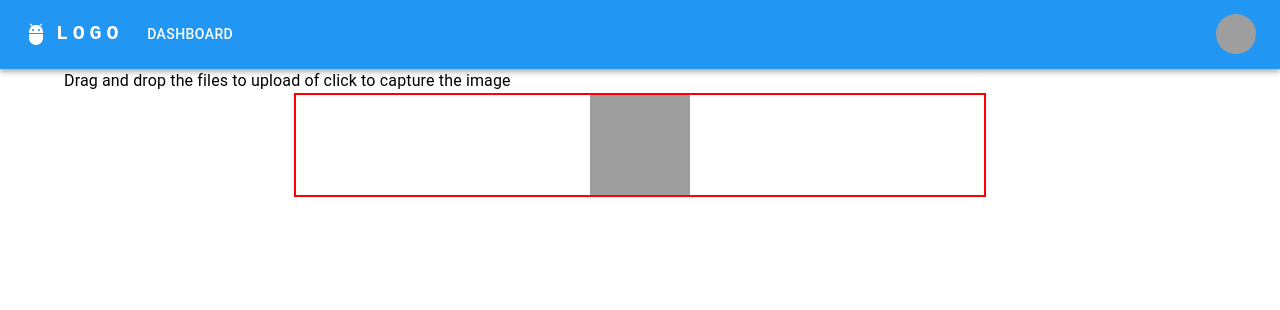
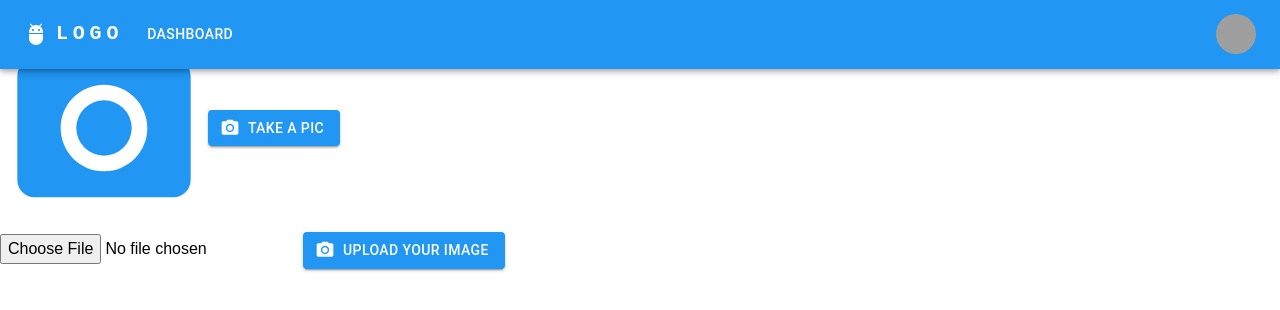
Before and after one commit to coderdevanshpro/Nutrify, a React (Vite) app in the folder client/: page / in a window 1280 px wide. Shown: the top 310 px of the page. Built offline with nearby package versions, Linux system fonts and the light colour scheme; grey boxes are pictures that could not be loaded.

Commit message:
camera feature

```diff
--- a/client/src/App.jsx
+++ b/client/src/App.jsx
@@ -3,7 +3,7 @@ import { BrowserRouter as Router, Routes, Route } from 'react-router-dom'
 import Navbar from './components/shared/navbar.jsx'
 import { useParams } from 'react-router-dom';
 // Laxy load the home page
-const Home = React.lazy(() => import('./pages/home.jsx'));
+const Home = React.lazy(() => import('./pages/Home.jsx'));
 // const Property = React.lazy(() => import('./pages/property.jsx'));
 import Privateroute from './components/auth/privateroute.jsx'
 
--- a/client/src/app/store.js
+++ b/client/src/app/store.js
@@ -1,11 +1,11 @@
 import { configureStore } from '@reduxjs/toolkit'
-// import todoreducers from '../features/Todo/todoslice'
 import flowreducers from '../features/ListingForm/flow'
 import propertyreducers from '../features/ListingForm/property'
-
+import webcamreducers from '../features/Webcam/webcamSlice'
 export const  store = configureStore({
     reducer: {
         flow:flowreducers,
-        property:propertyreducers
+        property:propertyreducers,
+        webcam:webcamreducers
     }
 })
--- /dev/null
+++ b/client/src/components/shared/Camera.jsx
@@ -0,0 +1,68 @@
+import React from 'react'
+import CameraAltIcon from '@mui/icons-material/CameraAlt';
+import Button from '@mui/material/Button';
+import { useSelector, useDispatch } from 'react-redux'
+import { togglewebcam, capture } from '../../features/Webcam/webcamSlice'
+import PhotoCamera from '@mui/icons-material/PhotoCamera';
+import ChooseImage from './ChooseImage';
+import Webcam from 'react-webcam'
+
+
+
+function Camera({ webcam }) {
+    const webcamRef = React.useRef(null);
+    const dispatch = useDispatch();
+    const { iswebcam, imgSrc } = useSelector(state => state.webcam);
+
+    const box1 = <div  className='web flex justify-center  items-center border-2 max-sm:w-full sm:w-4/5 lg:w-4/6 max-lg:h-2/6 lg:h-1/2 rounded-3xl bg-gray-100'>
+        <div className='flex flex-col justify-center items-center w-full'>
+            <CameraAltIcon color='primary' sx={{ fontSize: "13rem" }} />
+            <Button startIcon={<PhotoCamera />} className='w-1/2 mt-10'  variant="contained" onClick={() => { dispatch(togglewebcam()) }}>Take a pic</Button>
+
+
+            {/* Choose image */}
+            <ChooseImage/>
+        </div>
+
+
+    </div>
+
+    const box2 = <Webcam
+        audio={false}
+        mirrored={true}
+        height={620}
+        ref={webcamRef}
+        screenshotFormat="image/jpeg"
+        className='bg-gray-300 rounded-3xl'
+        width={1280}
+        videoConstraints={{ width: 1280, height: 620, }}
+    />
+    if (iswebcam) {
+        return (
+            <div className='flex flex-col justify-center items-center  '>
+                {box2}
+                <Button variant="contained" sx={{ margin: "0 1rem", width: "100%" }} onClick={() => { dispatch(capture(webcamRef.current.getScreenshot())) }}>Capture</Button>
+            </div>
+        )
+    }
+    else if (imgSrc) {
+        return (<div className='flex justify-center gap-5 items-center h-2/3 w-11/12 bg-gray-100 rounded-3xl overflow-hidden'>
+            <div className='w-2/3 h-full'>
+                <img src={imgSrc} alt="" className='h-full w-full object-contain  rounded-3xl  bg-black' />
+            </div>
+            <div className='w-1/3 h-full flex flex-col items-center justify-center gap-10 '>
+                <h3 className='text-xl text-center'>Thanks for uploading your image. Please click on calorie when you are ready or take a differant pic</h3>
+                <div >
+                    <Button variant="contained" sx={{ margin: "0 1rem" }} onClick={() => { dispatch(togglewebcam()) }}>Take Pic</Button>
+                    <Button variant="contained" sx={{ margin: "0 1rem" }}>Calorie</Button>
+                </div>
+
+                    <ChooseImage/>
+            </div>
+        </div>)
+    }
+    return box1;
+
+}
+
+export default Camera
--- /dev/null
+++ b/client/src/components/shared/ChooseImage.jsx
@@ -0,0 +1,41 @@
+import React from 'react'
+import PhotoCamera from '@mui/icons-material/PhotoCamera'
+import { capture } from '../../features/Webcam/webcamSlice';
+import { useDispatch } from 'react-redux';
+import { Button } from '@mui/material';
+
+function ChooseImage() {
+    const dispatch = useDispatch();
+    function handleImage(e) {
+        e.preventDefault();
+        const file = new FileReader();
+        file.onload = () => {
+            dispatch(capture(file.result));
+        };
+        file.readAsDataURL(e.target.files[0]);
+    }
+  return (
+    <div className='w-1/2 min-w-64 border-2 mt-2 relative z-10'>
+    <input
+        accept="image/*"
+        className="hidden"
+        id="icon-button-file"
+        type="file"
+        onChange={handleImage}
+    />
+    <label htmlFor="icon-button-file">
+        <Button
+            variant="contained"
+            color="primary"
+            component="span"
+            startIcon={<PhotoCamera />}
+            className="text-xl w-full"
+        >
+            Upload Your Image
+        </Button>
+    </label>
+</div>
+  )
+}
+
+export default ChooseImage
--- a/client/src/components/shared/navbar.jsx
+++ b/client/src/components/shared/navbar.jsx
@@ -29,7 +29,7 @@ function navbar() {
     };
 
     return (
-        <AppBar position="static">
+        <AppBar position="fixed">
             <Container maxWidth="xl">
                 <Toolbar disableGutters>
                     <AdbIcon sx={{ display: { xs: 'none', md: 'flex' }, mr: 1 }} />
--- /dev/null
+++ b/client/src/features/Webcam/webcamSlice.js
@@ -0,0 +1,25 @@
+import {createSlice} from '@reduxjs/toolkit';
+
+// Webcam slice
+const initialState = {
+    iswebcam: false,
+    imgSrc: null
+};
+
+export const webcamSlice = createSlice({
+    name: 'webcam',
+    initialState,
+    reducers: {
+        togglewebcam: (state) => {
+            state.iswebcam = !state.iswebcam;
+        },
+        capture: (state, action) => {
+            state.iswebcam = false;
+            state.imgSrc = action.payload;
+        }
+    }
+});
+
+export const { togglewebcam, capture } = webcamSlice.actions;
+
+export default webcamSlice.reducer;
--- a/client/src/pages/home.jsx
+++ b/client/src/pages/home.jsx
@@ -1,25 +1,25 @@
 import React from 'react'
-import Navbar from '../components/shared/navbar'
-import { Container, Typography } from '@mui/material'
-function home() {
+import Camera from '../components/shared/Camera.jsx'
+function Home() {
+  // const [webcam, setWebcan] = React.useState(false);
+  // const [imgSrc, setImgSrc] = React.useState(null);
+  const webcamRef = React.useRef(null);
+  function capture() {
+    setWebcan(false)
+    console.log(webcamRef.current);
+    const imageSrc = webcamRef.current.getScreenshot();
+    console.log(imageSrc);
+    setImgSrc(imageSrc);
+  }
   return (
     <>
-    {/* <Navbar /> */}
-      <Container className='flex justify-center items-center flex-col  border-2'>
-        <Typography className='text-center' >
-          Drag and drop the files to upload of click to capture the image
-        </Typography>
-        {/* Box to get image */}
-        <Container sx={{display:"flex",justifyContent:"center",alignItems:"center",width:{md:"60%",sm:"80%",xs:"100%",border:"2px solid red"}}}>
-          {/* <input type="file" id="file" style={{display:"none"}} /> */}
-          <label htmlFor="file" style={{cursor:"pointer"}}>
-            <img src="https://img.icons8.com/ios/452/camera--v1.png" alt="camera" style={{width:"100px",height:"100px"}} />
-          </label>
-          </Container>
-      </Container>
-      {/* <CardContainer /> */}
+    <div className='main flex items-center flex-col h-screen pt-16'>
+      <h1 className='text-5xl font-bold  my-4'>Snap a picture</h1>
+      {/* Webcam */}
+      <Camera/>
+    </div>
     </>
   )
 }
 
-export default home
+export default Home
```
Also changed, not shown: client/src/components/home/cardcontainer.jsx (deleted, +0 -57 lines), 1 other file (tests, documents, lock files or other folders).
